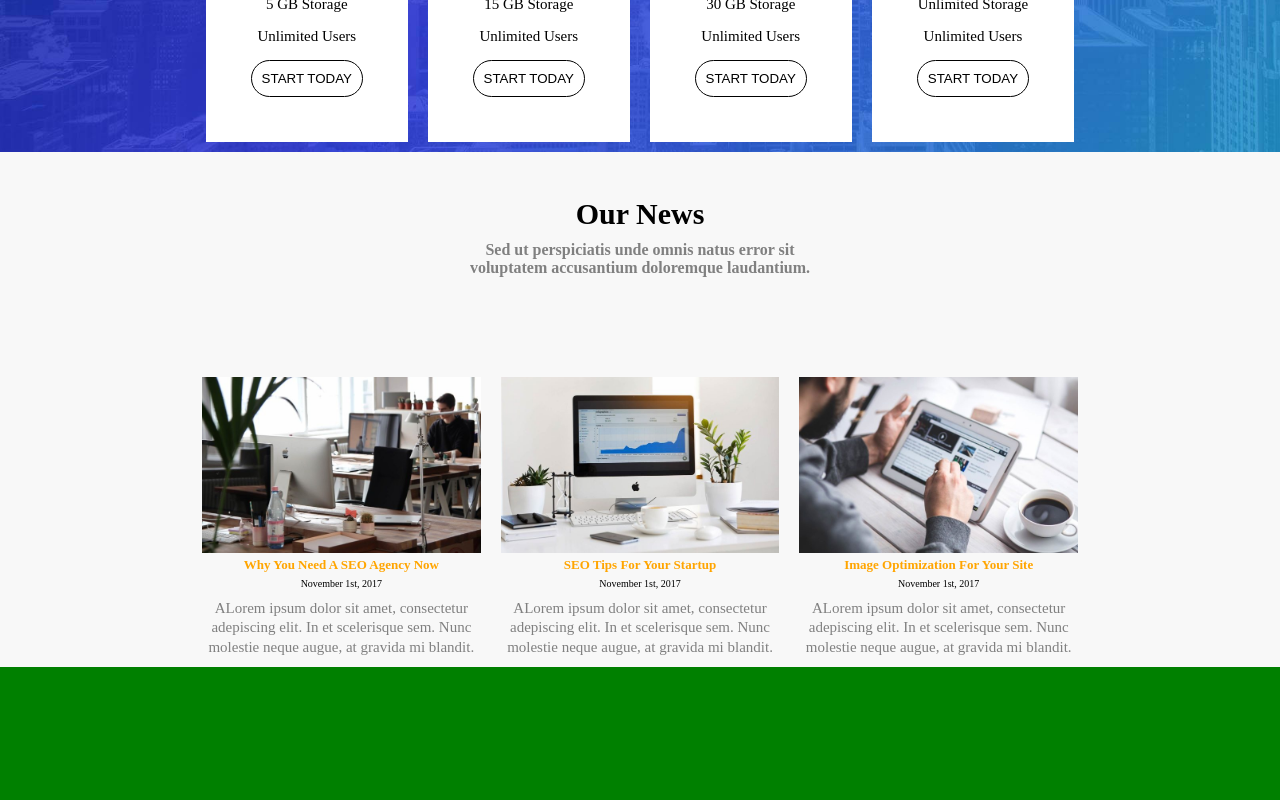
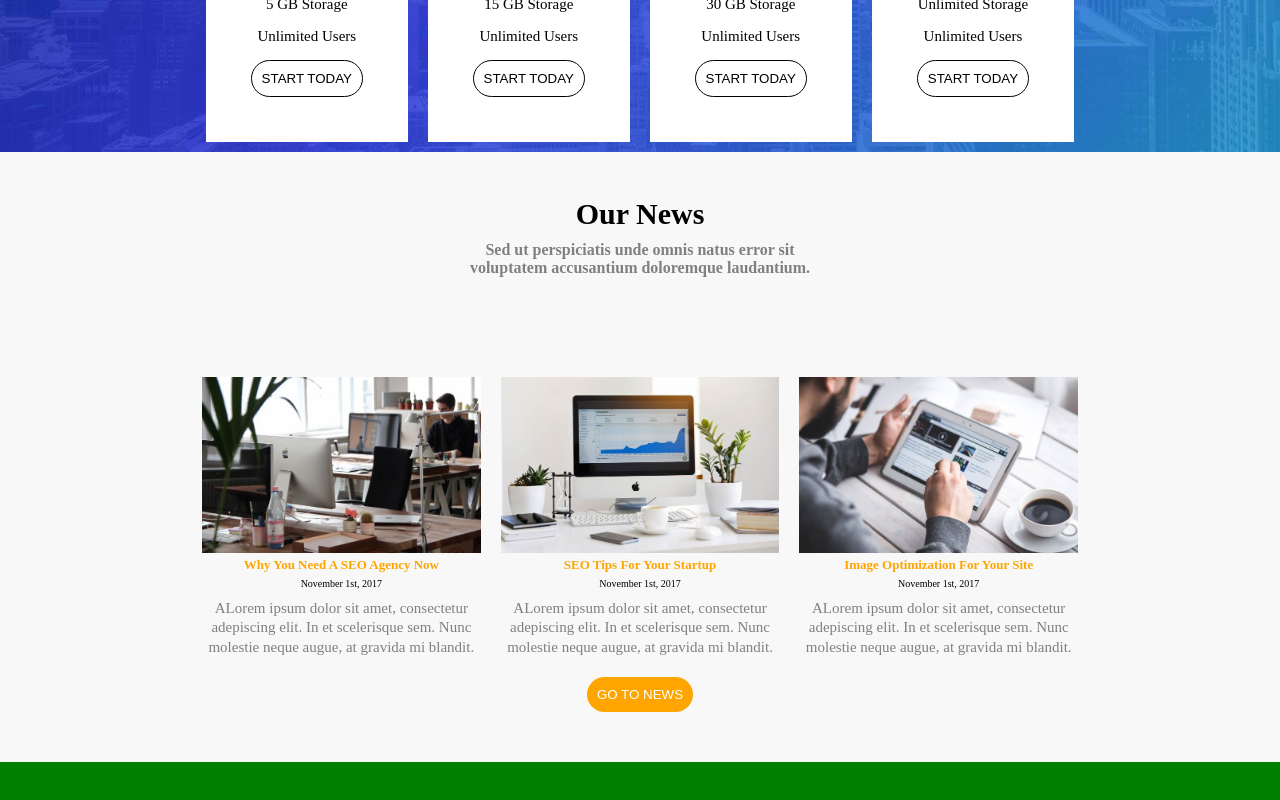
Before and after one commit to GianniPio/proj-html-vuejs, a Vue app: page / in a window 1280 px wide. Shown: the part 3247-4047 px from the top of the page. Built offline with nearby package versions, Linux system fonts and the light colour scheme.

Commit message:
add button

```diff
--- a/src/components/News.vue
+++ b/src/components/News.vue
@@ -15,6 +15,8 @@
             <div class="centro">
                 <NewsElem v-for="box, i in boxs" :key="i" :element="box"/>
             </div>
+
+            <button>GO TO NEWS</button>
 
         </div>
     </section>
@@ -65,6 +67,7 @@ export default {
     #container {
         width: 70%;
         margin: 0 auto;
+        text-align: center;
 
         .sopra {
             text-align: center;
@@ -89,6 +92,19 @@ export default {
         .centro {
             display: flex;
         }
+
+        button {
+            background-color: orange;
+            border-radius: 20px;
+            padding: 10px;
+            border: none;
+            color: white;
+            margin: 10px 0 50px 0;
+
+            &:hover{
+                filter: brightness(0.5);
+            }
+        }
     }
 }
 </style>
```
